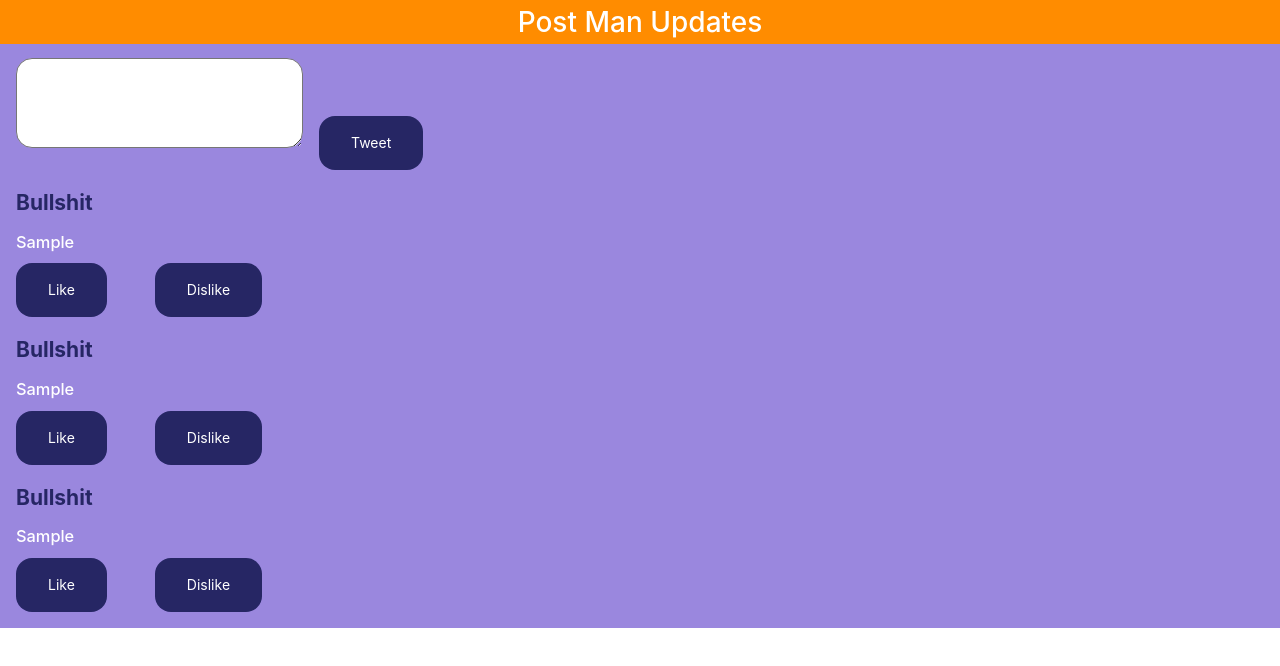
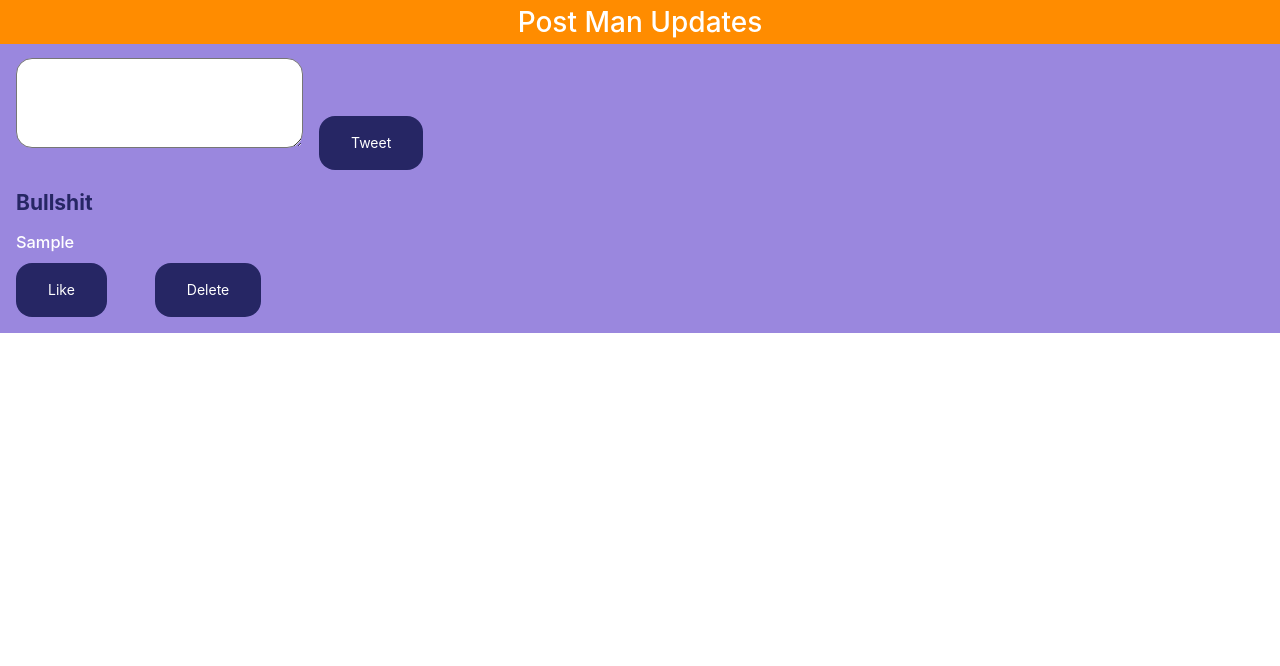
Before and after one commit to bishwaskharel/stay-prgt-learn, a React (Create React App) app: page / in a window 1280 px wide. Both pictures are taken after typing "Sample" into the empty fields and a click on the button "Tweet". Shown: the top 666 px of the page. Built offline with nearby package versions, Linux system fonts and the light colour scheme.

Commit message:
Delete tweet features

```diff
--- a/src/App.js
+++ b/src/App.js
@@ -16,7 +16,7 @@ function App() {
         tweets={tweets}
         setTweets={setTweets}
       />
-      <TweetList author={name} tweets={tweets} />
+      <TweetList author={name} tweets={tweets} setTweets={setTweets} />
     </div>
   );
 }
--- a/src/components/Tweet.js
+++ b/src/components/Tweet.js
@@ -1,12 +1,16 @@
 import React from "react";
 
-const Tweet = ({ name, tweets }) => {
+const Tweet = ({ name, tweet, tweets, setTweets }) => {
+  const handleDelete = () => {
+    setTweets(tweets.filter((t) => t !== tweet));
+  };
+
   return (
     <div>
       <h2>{name}</h2>
-      <h3>{tweets}</h3>
+      <h3>{tweet}</h3>
       <button>Like</button>
-      <button>Dislike</button>
+      <button onClick={handleDelete}>Delete</button>
     </div>
   );
 };
--- a/src/components/TweetList.js
+++ b/src/components/TweetList.js
@@ -1,11 +1,17 @@
 import React from "react";
 import Tweet from "./Tweet";
-const TweetList = ({ author, tweets }) => {
+const TweetList = ({ author, tweets, setTweets }) => {
   return (
     <div>
-      <Tweet name={author} tweets={tweets} />
-      <Tweet name={author} tweets={tweets} />
-      <Tweet name={author} tweets={tweets} />
+      {/* <Tweet name={author} tweets={tweets} /> */}
+      {tweets.map((tweet) => (
+        <Tweet
+          name={author}
+          tweet={tweet}
+          tweets={tweets}
+          setTweets={setTweets}
+        />
+      ))}
     </div>
   );
 };
```
